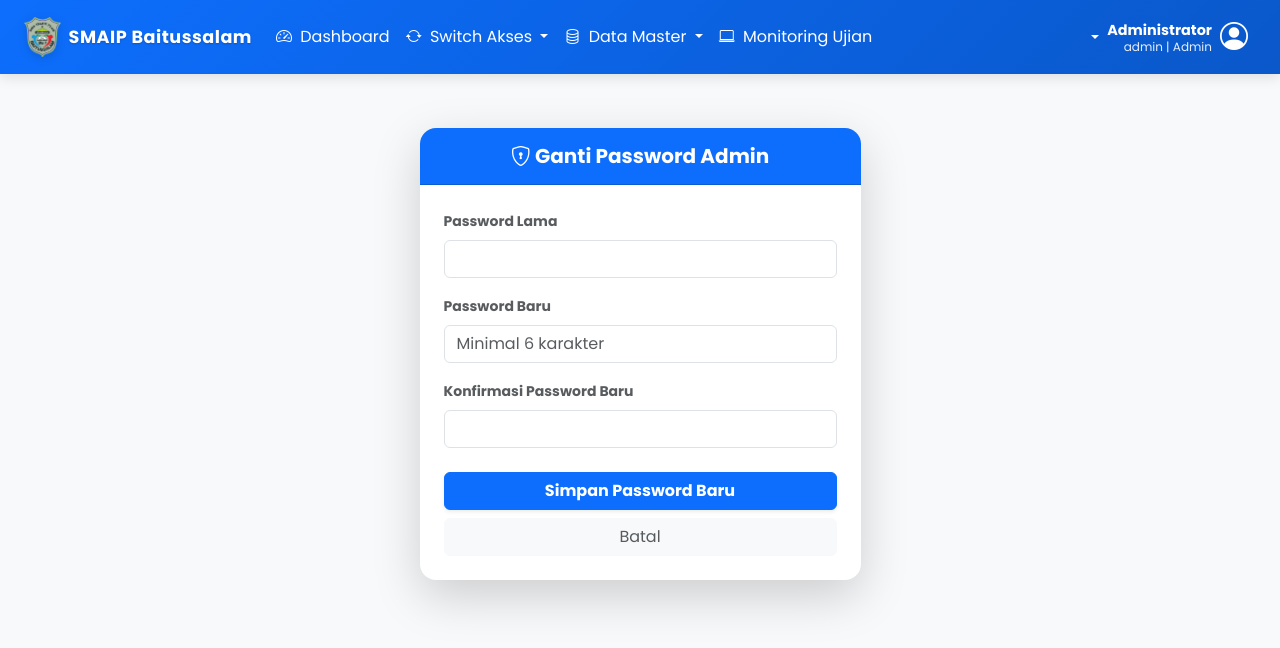
After one commit to MUZAKI1453/CBT_Sekolah, a Flask app: page /admin/ganti_password in a window 1280 px wide. The commit adds this page. Shown: the top 648 px of the page. Run offline with Flask 3, Linux system fonts and the light colour scheme; a user stored in the database is signed in.

Commit message:
pw admin

```diff
--- a/CBT_Sekolah/app.py
+++ b/CBT_Sekolah/app.py
@@ -83,13 +83,13 @@ with app.app_context():
     if not User.query.filter_by(username='admin', role='admin').first():
         admin = User(
             username='admin',
-            password=generate_password_hash('ad123min'),
+            password=generate_password_hash('admin123'),
             role='admin',
             nama='Administrator'
         )
         db.session.add(admin)
         db.session.commit()
-        print("Admin default dibuat → username: admin | password: ad123min")
+        print("Admin default dibuat → username: admin | password: admin123")
 
 if __name__ == '__main__':
     app.run(host='0.0.0.0', port=5000, debug=False)
--- a/CBT_Sekolah/routes/admin_routes.py
+++ b/CBT_Sekolah/routes/admin_routes.py
@@ -359,3 +359,37 @@ def ujian():
         return redirect(url_for('admin.ujian'))
     data_ujian = Ujian.query.order_by(Ujian.waktu_mulai.desc()).all()
     return render_template('admin/ujian.html', ujian=data_ujian, datetime=datetime)
+
+# ==================== GANTI PASSWORD ADMIN ====================
+@bp.route('/ganti_password', methods=['GET', 'POST'])
+@login_required
+def ganti_password():
+    # Cek hak akses admin
+    if current_user.role != 'admin':
+        return redirect('/')
+
+    if request.method == 'POST':
+        old_pass = request.form['old_pass']
+        new_pass = request.form['new_pass']
+        confirm_pass = request.form['confirm_pass']
+
+        # 1. Cek Password Lama
+        if not check_password_hash(current_user.password, old_pass):
+            flash('Password lama salah!', 'danger')
+
+        # 2. Cek Konfirmasi Password Baru
+        elif new_pass != confirm_pass:
+            flash('Konfirmasi password baru tidak cocok!', 'warning')
+
+        # 3. Validasi Panjang Password
+        elif len(new_pass) < 6:
+            flash('Password baru minimal 6 karakter!', 'warning')
+
+        else:
+            # 4. Update Password (Hash ulang)
+            current_user.password = generate_password_hash(new_pass)
+            db.session.commit()
+            flash('Password Admin berhasil diubah!', 'success')
+            return redirect('/admin/dashboard')
+
+    return render_template('admin/ganti_password.html')
--- /dev/null
+++ b/CBT_Sekolah/templates/admin/ganti_password.html
@@ -0,0 +1,37 @@
+{% extends "base.html" %}
+{% block content %}
+<div class="container mt-5">
+    <div class="row justify-content-center">
+        <div class="col-md-6 col-lg-5">
+            <div class="card shadow-lg border-0 rounded-4">
+                <div class="card-header bg-primary text-white text-center py-3 rounded-top-4">
+                    <h5 class="mb-0 fw-bold"><i class="bi bi-shield-lock"></i> Ganti Password Admin</h5>
+                </div>
+                <div class="card-body p-4">
+                    <form method="POST">
+                        <div class="mb-3">
+                            <label class="form-label text-muted small fw-bold">Password Lama</label>
+                            <input type="password" name="old_pass" class="form-control" required>
+                        </div>
+
+                        <div class="mb-3">
+                            <label class="form-label text-muted small fw-bold">Password Baru</label>
+                            <input type="password" name="new_pass" class="form-control" placeholder="Minimal 6 karakter" minlength="6" required>
+                        </div>
+
+                        <div class="mb-4">
+                            <label class="form-label text-muted small fw-bold">Konfirmasi Password Baru</label>
+                            <input type="password" name="confirm_pass" class="form-control" required>
+                        </div>
+
+                        <div class="d-grid gap-2">
+                            <button type="submit" class="btn btn-primary fw-bold shadow-sm">Simpan Password Baru</button>
+                            <a href="/admin/dashboard" class="btn btn-light text-muted">Batal</a>
+                        </div>
+                    </form>
+                </div>
+            </div>
+        </div>
+    </div>
+</div>
+{% endblock %}
--- a/CBT_Sekolah/templates/base.html
+++ b/CBT_Sekolah/templates/base.html
@@ -193,6 +193,8 @@
                                 <li><a class="dropdown-item" href="/siswa/ganti_password"><i class="bi bi-key me-2"></i> Ganti Password</a></li>
                             {% elif current_user.role == 'guru' %}
                                 <li><a class="dropdown-item" href="/guru/ganti_password"><i class="bi bi-key me-2"></i> Ganti Password</a></li>
+                            {% elif current_user.role == 'admin' %}
+                                <li><a class="dropdown-item" href="/admin/ganti_password"><i class="bi bi-key me-2"></i> Ganti Password</a></li>
                             {% endif %}
 
                             <li>
```
